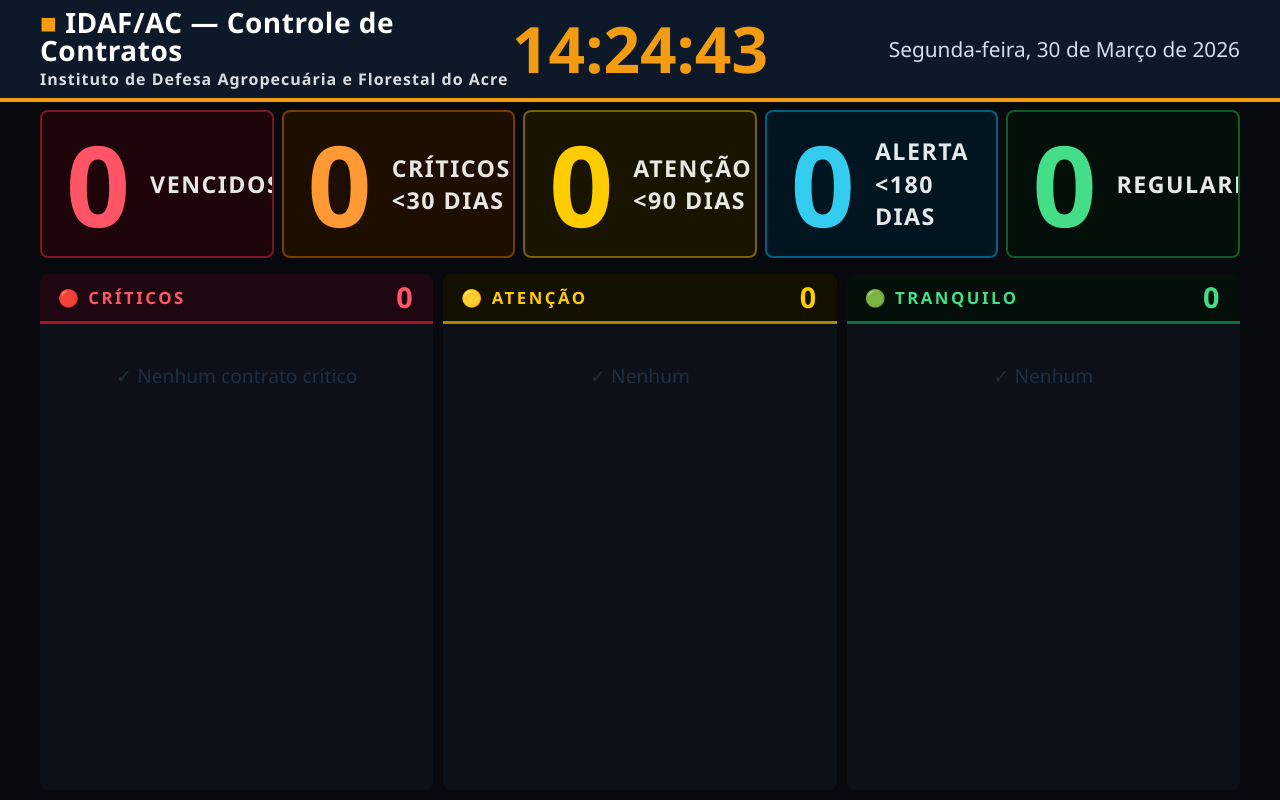
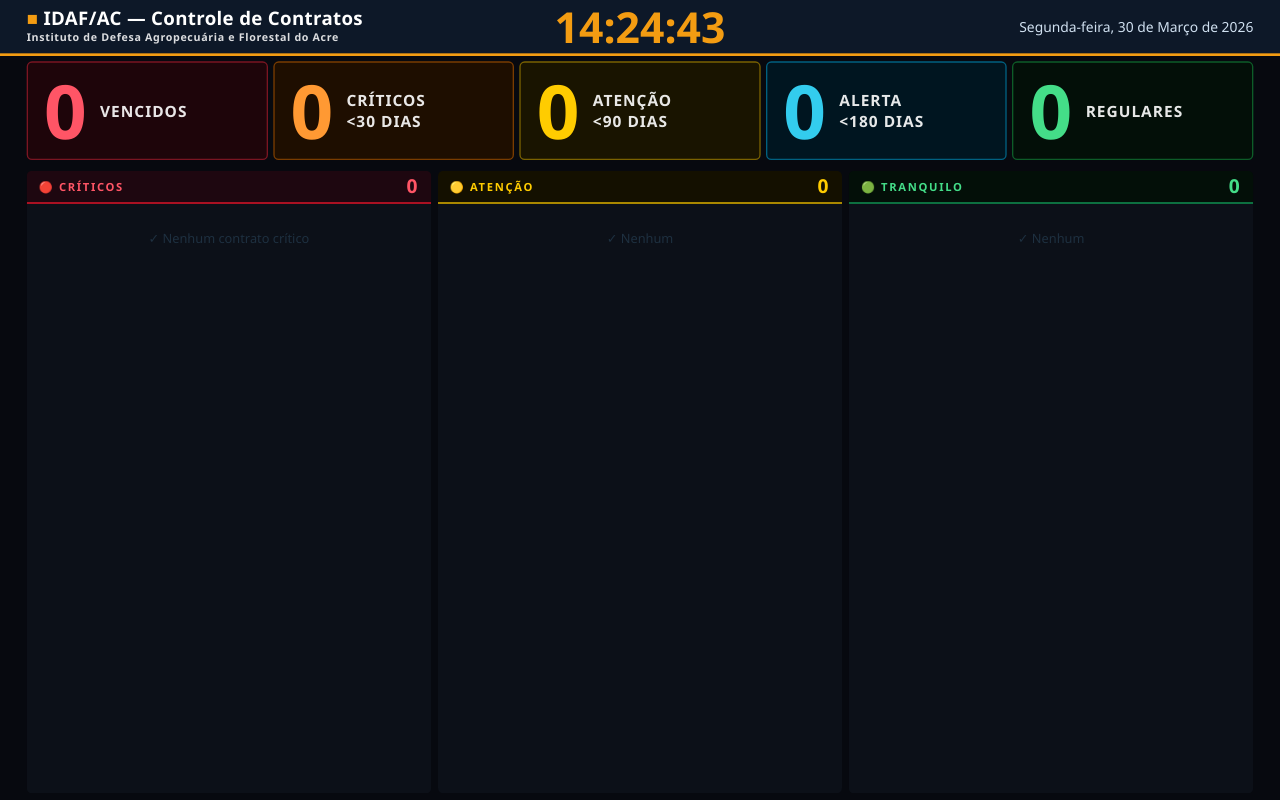
Before and after one commit to felipeacre/contratos, a PHP site: page /modules/dashboard/tv.php in a window 1280 px wide. Run offline with PHP 8.4, Linux system fonts and the light colour scheme; data comes from the database, SQL or seed files in the repository; data that the repository does not hold is empty.

Commit message:
fix: escala proporcional para Android TV (DPR=2)
Viewport width=1920 era ignorado pelo browser da TV.
Agora usa width=device-width e JS escala o body de 1920px
para o viewport real (ex: 960px em TV com DPR=2), mantendo
o layout pixel-perfect sem reescrever o CSS.

Co-Authored-By: Claude Sonnet 4.5 <noreply@anthropic.com>

```diff
--- a/modules/dashboard/tv.php
+++ b/modules/dashboard/tv.php
@@ -97,13 +97,36 @@ if ($json_mode) {
 <html lang="pt-BR">
 <head>
     <meta charset="UTF-8">
-    <meta name="viewport" content="width=1920">
+    <meta name="viewport" content="width=device-width, initial-scale=1.0, maximum-scale=1.0, user-scalable=no">
     <title><?= APP_NAME ?> — Painel TV</title>
     <link rel="stylesheet" href="<?= BASE_URL ?>/assets/css/app.css">
     <style>
         *, *::before, *::after { box-sizing: border-box; margin: 0; padding: 0; }
-        html, body { height: 100%; overflow: hidden; }
+        html { height: 100%; }
+        body {
+            height: 100%;
+            overflow: hidden;
+            /* zoom aplicado via JS abaixo para escalar 1920px em qualquer TV */
+            transform-origin: top left;
+        }
     </style>
+    <script>
+        /* Escala o layout proporcionalmente ao viewport real da TV.
+           O CSS foi desenhado para 1920px de largura.
+           Em Android TV (DPR=2) o viewport real costuma ser 960px —
+           este script aplica zoom para que 1920 CSS px caibam na tela. */
+        (function () {
+            var BASE_W = 1920;
+            function applyScale() {
+                var scale = window.innerWidth / BASE_W;
+                document.body.style.transform = 'scale(' + scale + ')';
+                document.body.style.width      = BASE_W + 'px';
+                document.body.style.height     = (window.innerHeight / scale) + 'px';
+            }
+            document.addEventListener('DOMContentLoaded', applyScale);
+            window.addEventListener('resize', applyScale);
+        })();
+    </script>
 </head>
 <body class="tv-mode">
 
```
